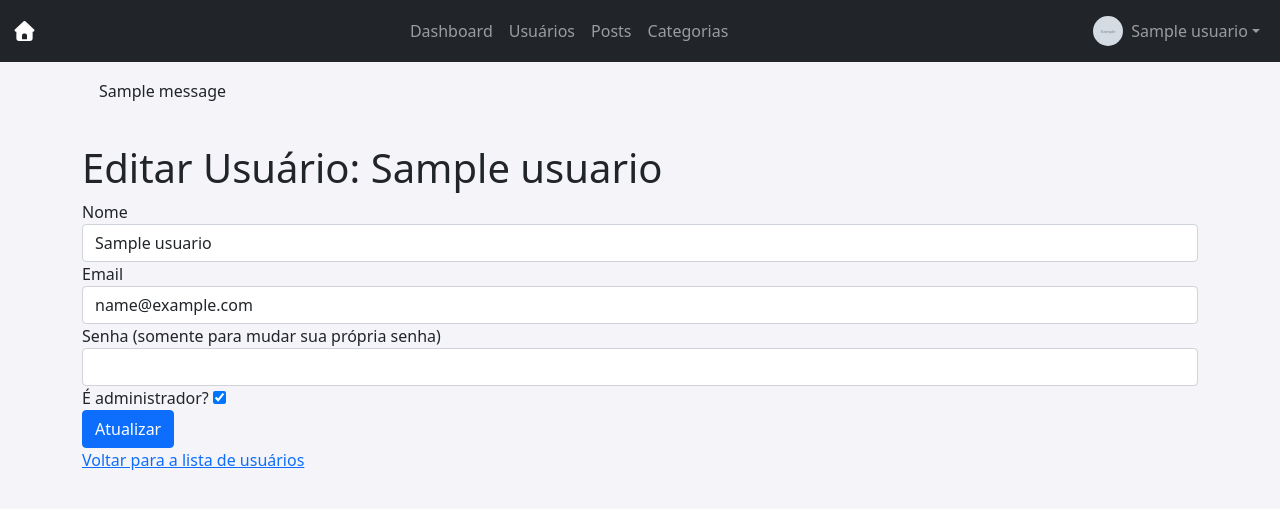
After one commit to AlaiSeide/Admin-Flask, a Flask app: page /admin/users/1/edit in a window 1280 px wide. The commit adds this page. Shown: the top 509 px of the page. Run offline with Flask 3, Linux system fonts and the light colour scheme; a user stored in the database is signed in; tables that the repository leaves empty hold one stand-in row (values such as "Sample post"); grey boxes marked "Sample" are stand-in pictures; one stand-in notice (Sample message) is shown; some libraries are stand-ins or nearby versions.

Commit message:
create templates edit, add, delete...

```diff
--- a/adminflask/__init__.py
+++ b/adminflask/__init__.py
@@ -11,7 +11,9 @@ app = Flask(__name__)
 # para se conectar ao banco mysql remotamente precisamos dessa biblioteca encima.
 app.config['SQLALCHEMY_DATABASE_URI'] = f'mysql+mysqlconnector://alaiseide:2040Amor..@{server}/Admin'
 app.config['SECRET_KEY'] = '840966b21520d9cc13a2df0ae47f4bec'
-app.config['UPLOAD_FOLDER'] = 'static/images'
+# Diretório onde as fotos de perfil serão armazenadas
+app.config['UPLOAD_FOLDER'] = os.path.join(app.root_path, 'static', 'images', 'perfis')
+# app.config['UPLOAD_FOLDER'] = 'static/images'
 
 db = SQLAlchemy(app)
 bcrypt = Bcrypt(app)
--- a/adminflask/admin/routes.py
+++ b/adminflask/admin/routes.py
@@ -1,9 +1,9 @@
 from flask import Blueprint, render_template, request, flash, redirect, url_for, flash
 from flask_login import login_required, current_user, login_user, logout_user
-from adminflask.forms import AdminLogin
+from adminflask.forms import AdminLogin, EditUserForm, ConfirmDeleteForm, CreateUserForm, AdminProfileForm
 from adminflask.models import Category, Usuario
 from adminflask import db, bcrypt, loginmanager
-from adminflask.admin.utils import admin_required
+from adminflask.admin.utils import admin_required, salvar_foto_perfil
 admin = Blueprint('admin', __name__)
 
 
@@ -30,31 +30,179 @@ def admin_login():
 
     return render_template('admin/admin_login.html', form=form)
 
-
 @admin.route('/logout')
-@login_required
 @admin_required
 def admin_logout():
     logout_user()
     flash('Logout feito com sucesso', 'alert-success')
     return redirect(url_for('admin.admin_login'))
 
+
 @admin.route('/dashboard')
-@login_required
 @admin_required
 def admin_dashboard():
     return render_template('admin/dashboard.html')
 
+@admin.route('/profile', methods=['GET', 'POST'])
+@admin_required
+def admin_profile():
+    form = AdminProfileForm()
+
+    if form.validate_on_submit():
+        # Atualiza o nome e e-mail do administrador
+        current_user.nome = form.nome.data
+        current_user.email = form.email.data
+
+        # Se o administrador quiser alterar a senha
+        if form.senha.data:
+            senha_hash = bcrypt.generate_password_hash(form.senha.data).decode('utf-8')
+            current_user.senha = senha_hash
+            flash('Sua senha foi alterada com sucesso.', 'alert-success')
+
+        # Se o administrador quiser alterar a foto de perfil
+        if form.foto_perfil.data:
+            foto_arquivo = salvar_foto_perfil(form.foto_perfil.data)
+            current_user.foto_perfil = foto_arquivo  # Salva o nome da foto no banco de dados
+
+        # Salva as alterações no banco de dados
+        db.session.commit()
+        flash('Seu perfil foi atualizado com sucesso.', 'alert-success')
+        return redirect(url_for('admin.admin_profile'))
+
+    # Preenche os campos do formulário com os dados atuais do usuário
+    form.nome.data = current_user.nome
+    form.email.data = current_user.email
+
+    return render_template('admin/profile.html', form=form)
+
+# Associa a rota '/users' ao blueprint 'admin'
 @admin.route('/users')
-@login_required
+# Aplica o decorador 'admin_required' para garantir que apenas administradores possam acessar a rota
 @admin_required
 def admin_users():
-    # Aqui você puxaria a lista de usuários do banco de dados
-    users = Usuario.query.all()
-    return render_template('admin/users.html', users=users)
+    # Obtém o parâmetro 'search' da URL (por exemplo, '/users?search=nome'), ou usa uma string vazia se não estiver presente
+    search_query = request.args.get('search', '', type=str)
+    # Obtém o parâmetro 'page' da URL para paginação (por exemplo, '/users?page=2'), ou usa 1 se não estiver presente
+    page = request.args.get('page', 1, type=int)
 
+    # Verifica se há uma consulta de busca (se o usuário digitou algo no campo de busca)
+    if search_query:
+        # Realiza uma consulta no banco de dados filtrando usuários cujo nome ou email contém a string de busca, ignorando maiúsculas e minúsculas
+        users = Usuario.query.filter(
+            # Filtra pelo nome usando 'ilike' para uma comparação insensível a maiúsculas/minúsculas
+            Usuario.nome.ilike(f'%{search_query}%') |
+            # Filtra pelo email da mesma forma
+            Usuario.email.ilike(f'%{search_query}%')
+        ).paginate(page=page, per_page=10)  # Divide os resultados em páginas de 10 itens
+    else:
+        # Se não houver busca, obtém todos os usuários com paginação
+        users = Usuario.query.paginate(page=page, per_page=10)
+
+    # Renderiza o template 'admin/users.html', passando a lista de usuários e a consulta de busca atual
+    return render_template('admin/users.html', users=users, search_query=search_query)
+
+@admin.route('/users/<int:user_id>/toggle_active')
+@admin_required
+def toggle_user_active(user_id):
+    user = Usuario.query.get_or_404(user_id)
+    user.is_active_user = not user.is_active_user
+    db.session.commit()
+    status = 'ativado' if user.is_active_user else 'suspenso'
+    flash(f'Usuário {user.nome} foi {status} com sucesso.', 'success')
+    return redirect(url_for('admin.admin_users'))
+
+
+@admin.route('/users/new', methods=['GET', 'POST'])
+@admin_required
+def create_user():
+    form = CreateUserForm()
+
+    if form.validate_on_submit():
+        # Cria uma senha criptografada
+        senha_hash = bcrypt.generate_password_hash(form.senha.data).decode('utf-8')
+        # Cria o novo usuário
+        novo_usuario = Usuario(nome=form.nome.data, email=form.email.data, senha=senha_hash, is_admin=form.is_admin.data)
+        # Salva o usuário no banco de dados
+        db.session.add(novo_usuario)
+        db.session.commit()
+
+        flash(f'Novo usuário {novo_usuario.nome} foi criado com sucesso.', 'alert-success')
+        return redirect(url_for('admin.admin_users'))
+
+    return render_template('admin/create_user.html', form=form)
+
+@admin.route('/users/<int:user_id>')
+@admin_required
+def view_user(user_id):
+    user = Usuario.query.get_or_404(user_id)
+    return render_template('admin/view_user.html', user=user)
+
+
+@admin.route('/users/<int:user_id>/edit', methods=['GET', 'POST'])
+@admin_required
+def edit_user(user_id):
+    user = Usuario.query.get_or_404(user_id)
+    form = EditUserForm()
+
+    if form.validate_on_submit():
+        # Atualiza os campos nome, email, e status de admin
+        user.nome = form.nome.data
+        user.email = form.email.data
+        user.is_admin = form.is_admin.data
+
+        # Verifica se o admin está editando sua própria conta e se quer mudar a senha
+        if user.id == current_user.id and form.senha.data:
+            senha_hash = bcrypt.generate_password_hash(form.senha.data).decode('utf-8')
+            user.senha = senha_hash
+            flash('Sua senha foi alterada com sucesso.', 'alert-success')
+
+        db.session.commit()
+        flash('As informações do usuário foram atualizadas com sucesso.', 'alert-success')
+        return redirect(url_for('admin.admin_users'))
+
+    # Preenche o formulário com os dados atuais do usuário
+    form.nome.data = user.nome
+    form.email.data = user.email
+    form.is_admin.data = user.is_admin
+
+    # Se o administrador estiver editando outro usuário, mostra um campo de senha "não editável"
+    if user.id != current_user.id:
+       form.senha.render_kw = {
+           'disabled': True,  # Desativa o campo para outros usuários
+            'type': 'password',  # Define como tipo password para mostrar pontinhos
+            'placeholder': '••••••••••'
+        }# Exibe senha com pontinhos e torna o campo não editável
+
+    return render_template('admin/edit_user.html', form=form, user=user)
+
+@admin.route('/users/<int:user_id>/delete', methods=['GET', 'POST'])
+@admin_required  # Certifique-se de que apenas admin pode acessar
+def delete_user(user_id):
+    user = Usuario.query.get_or_404(user_id)
+    form = ConfirmDeleteForm()
+
+    # Verifica se o administrador está tentando excluir a si mesmo (opcional)
+    if user.id == current_user.id:
+        flash('Você não pode excluir a sua própria conta.', 'alert-danger')
+        return redirect(url_for('admin.admin_users'))
+
+    if form.validate_on_submit() and form.confirmar.data:
+        # Excluir os dados associados ao usuário (exemplo: posts)
+        for post in user.posts:
+            db.session.delete(post)
+
+        # Excluir o próprio usuário
+        db.session.delete(user)
+        db.session.commit()
+
+        flash(f'Usuário {user.nome} foi excluído com sucesso.', 'alert-success')
+        return redirect(url_for('admin.admin_users'))
+
+    return render_template('admin/delete_user.html', form=form, user=user)
+
+
+# posts
 @admin.route('/posts')
-@login_required
 @admin_required
 def admin_posts():
     # Aqui você puxaria a lista de posts do banco de dados
@@ -64,7 +212,6 @@ def admin_posts():
 
 # Exibir página de gerenciamento de categorias
 @admin.route('/categories')
-@login_required
 @admin_required
 def admin_categories():
     categories = Category.query.all()  # Supondo que você tenha um modelo Category
@@ -72,7 +219,6 @@ def admin_categories():
 
 # Adicionar nova categoria
 @admin.route('/categories/add', methods=['POST'])
-@login_required
 @admin_required
 def add_category():
     category_name = request.form.get('category_name')
@@ -80,29 +226,27 @@ def add_category():
         new_category = Category(name=category_name)
         db.session.add(new_category)
         db.session.commit()
-        flash('Categoria adicionada com sucesso!', 'success')
+        flash('Categoria adicionada com sucesso!', 'alert-success')
     return redirect(url_for('admin.admin_categories'))
 
 # Editar categoria
 @admin.route('/categories/<int:category_id>/edit', methods=['GET', 'POST'])
-@login_required
 @admin_required
 def edit_category(category_id):
     category = Category.query.get_or_404(category_id)
     if request.method == 'POST':
         category.name = request.form.get('category_name')
         db.session.commit()
-        flash('Categoria atualizada com sucesso!', 'success')
+        flash('Categoria atualizada com sucesso!', 'alert-success')
         return redirect(url_for('admin.admin_categories'))
     return render_template('admin/edit_category.html', category=category)
 
 # Excluir categoria
 @admin.route('/categories/<int:category_id>/delete')
-@login_required
 @admin_required
 def delete_category(category_id):
     category = Category.query.get_or_404(category_id)
     db.session.delete(category)
     db.session.commit()
-    flash('Categoria excluída com sucesso!', 'success')
+    flash('Categoria excluída com sucesso!', 'alert-success')
     return redirect(url_for('admin.admin_categories'))
--- a/adminflask/forms.py
+++ b/adminflask/forms.py
@@ -1,6 +1,7 @@
 from flask_wtf import FlaskForm
 from wtforms import StringField, PasswordField, SubmitField, BooleanField, TextAreaField
-from wtforms.validators import DataRequired, EqualTo, Length, Email, ValidationError
+from flask_wtf.file import FileField, FileAllowed
+from wtforms.validators import DataRequired, EqualTo, Length, Email, ValidationError, Optional
 from adminflask.models import Usuario
 
 class FormCriarConta(FlaskForm):
@@ -15,8 +16,6 @@ class FormCriarConta(FlaskForm):
         if usuario:
             raise ValidationError('E-mail ja cadastrado. Cadastre-se com outro e-mail ou faca login para continuar')
 
-
-
 class FormLogin(FlaskForm):
     email = StringField('Endereço de Email', validators=[DataRequired(), Email()])
     senha = PasswordField('Senha', validators=[DataRequired(), Length(6, 20)])
@@ -27,3 +26,29 @@ class AdminLogin(FlaskForm):
     email = StringField('Endereço de Email', validators=[DataRequired(), Email()])
     senha = PasswordField('Senha', validators=[DataRequired(), Length(6, 20)])
     botao_fazer_login = SubmitField('Login')
+
+
+class EditUserForm(FlaskForm):
+    nome = StringField('Nome', validators=[DataRequired()])
+    email = StringField('Email', validators=[DataRequired(), Email()])
+    is_admin = BooleanField('É administrador?')
+    senha = PasswordField('Senha (somente para mudar sua própria senha)', validators=[Optional()])  # Campo opcional para editar senha
+    submit = SubmitField('Atualizar')
+
+class ConfirmDeleteForm(FlaskForm):
+    confirmar = BooleanField('Você tem certeza que deseja excluir este usuário?', validators=[DataRequired()])
+    submit = SubmitField('Excluir')
+
+class CreateUserForm(FlaskForm):
+    nome = StringField('Nome', validators=[DataRequired(), Length(min=2, max=150)])
+    email = StringField('Email', validators=[DataRequired(), Email()])
+    senha = PasswordField('Senha', validators=[DataRequired(), Length(min=6)])
+    is_admin = BooleanField('Administrador?')
+    submit = SubmitField('Criar Usuário')
+
+class AdminProfileForm(FlaskForm):
+    nome = StringField('Nome', validators=[DataRequired(), Length(min=2, max=150)])
+    email = StringField('Email', validators=[DataRequired(), Email()])
+    senha = PasswordField('Nova Senha (opcional)', validators=[Optional(), Length(min=6)])
+    foto_perfil = FileField('Atualizar Foto de Perfil', validators=[Optional(), FileAllowed(['jpg', 'png'], 'Apenas imagens JPG ou PNG!')])
+    submit = SubmitField('Atualizar Perfil')
--- a/adminflask/models.py
+++ b/adminflask/models.py
@@ -24,6 +24,10 @@ class Usuario(db.Model, UserMixin):
     # Cada usuário tem uma senha secreta guardada de forma segura.
     senha = db.Column(db.String(256), nullable=False)
 
+    foto_perfil = db.Column(db.String(150), nullable=True, default='default.png')  # Imagem de perfil
+    is_active_user = db.Column(db.Boolean, default=True)
+    def is_active(self):
+        return self.is_active_user
     # Campo para verificar se o usuário é admin
     is_admin = db.Column(db.Boolean, default=False)
 
--- a/adminflask/templates/admin/base_admin.html
+++ b/adminflask/templates/admin/base_admin.html
@@ -5,40 +5,35 @@
   <meta name="viewport" content="width=device-width, initial-scale=1.0">
   <title>Admin - Meu Blog</title>
   <link href="https://cdn.jsdelivr.net/npm/bootstrap@5.1.3/dist/css/bootstrap.min.css" rel="stylesheet">
+  <link rel="stylesheet" href="https://cdn.jsdelivr.net/npm/bootstrap-icons@1.10.5/font/bootstrap-icons.css">
+
   <link href="{{ url_for('static', filename='css/admin_style.css') }}" rel="stylesheet">
 </head>
 <body>
-  <!-- Navbar Admin -->
-  <nav class="navbar navbar-expand-lg navbar-dark bg-dark">
-    <div class="container-fluid">
-      <a class="navbar-brand" href="#">Admin</a>
-      <div class="collapse navbar-collapse" id="navbarNav">
-        <ul class="navbar-nav ms-auto">
-          <li class="nav-item">
-            <a class="nav-link" href="{{ url_for('admin.admin_dashboard') }}">Dashboard</a>
-          </li>
-          <li class="nav-item">
-            <a class="nav-link" href="{{ url_for('admin.admin_users') }}">Usuários</a>
-          </li>
-          <li class="nav-item">
-            <a class="nav-link" href="{{ url_for('admin.admin_posts') }}">Posts</a>
-          </li>
-          <li class="nav-item">
-            <a class="nav-link" href="{{ url_for('admin.admin_categories') }}">Categorias</a>
-          </li>
-          <li class="nav-item"></li>
-            <a class="nav-link" href="{{ url_for('admin.admin_logout') }}">Sair</a>
-          </li>
-        </ul>
-      </div>
-    </div>
-  </nav>
+
+  {% if current_user.is_authenticated  %}
+    {% include 'admin/navbar.html' %}
+  {% endif %}
+
+  <!-- exibir as mensagem para cada pagina e alerta -->
+  <div class="container">
+    {% with mensagens = get_flashed_messages(with_categories = True) %}
+        {% for categoria, mensagem in mensagens %}
+            <div class="alert {{ categoria }}">
+                {{ mensagem }}
+            </div>
+        {% endfor %}
+    {% endwith %}
+  </div>
 
   <!-- Conteúdo principal -->
   <div class="container my-4">
-    {% block content %}{% endblock %}
+    {% block content %}
+    {% endblock %}
   </div>
 
+
+  <script src="https://cdn.jsdelivr.net/npm/@fortawesome/fontawesome-free/js/all.min.js"></script>
   <script src="https://cdn.jsdelivr.net/npm/bootstrap@5.1.3/dist/js/bootstrap.bundle.min.js"></script>
   <script src="{{ url_for('static', filename='js/admin_script.js') }}"></script>
 </body>
--- /dev/null
+++ b/adminflask/templates/admin/edit_user.html
@@ -0,0 +1,38 @@
+{% extends "admin/base_admin.html" %}
+
+
+{% block content %}
+    <h1>Editar Usuário: {{ user.nome }}</h1>
+
+    <form method="POST" action="">
+        {{ form.hidden_tag() }}
+
+        <div>
+            {{ form.nome.label }}
+            {{ form.nome(class="form-control") }}
+        </div>
+
+        <div>
+            {{ form.email.label }}
+            {{ form.email(class="form-control") }}
+        </div>
+
+        <!-- Campo de senha -->
+        <div>
+            {{ form.senha.label }}
+            {{ form.senha(class="form-control") }}
+        </div>
+
+        <div>
+            {{ form.is_admin.label }}
+            {{ form.is_admin() }}
+        </div>
+
+        <div>
+            {{ form.submit(class="btn btn-primary") }}
+        </div>
+    </form>
+
+    <a href="{{ url_for('admin.admin_users') }}">Voltar para a lista de usuários</a>
+
+{% endblock %}
--- /dev/null
+++ b/adminflask/templates/admin/navbar.html
@@ -0,0 +1,43 @@
+<!-- Navbar Admin -->
+<nav class="navbar navbar-expand-lg navbar-dark bg-dark">
+    <div class="container-fluid">
+        <!-- Ícone para o site principal -->
+        <a class="navbar-brand" href="{{ url_for('main.homepage') }}">
+            <i class="fas fa-home"></i> <!-- Ícone de home para site principal -->
+        </a>
+        <!-- Botão para navbar responsiva -->
+        <button class="navbar-toggler" type="button" data-bs-toggle="collapse" data-bs-target="#navbarNav" aria-controls="navbarNav" aria-expanded="false" aria-label="Toggle navigation">
+            <span class="navbar-toggler-icon"></span>
+        </button>
+        <!-- Itens da navbar -->
+        <div class="collapse navbar-collapse" id="navbarNav">
+            <ul class="navbar-nav ms-auto">
+                <li class="nav-item">
+                    <a class="nav-link" href="{{ url_for('admin.admin_dashboard') }}">Dashboard</a>
+                </li>
+                <li class="nav-item">
+                    <a class="nav-link" href="{{ url_for('admin.admin_users') }}">Usuários</a>
+                </li>
+                <li class="nav-item">
+                    <a class="nav-link" href="{{ url_for('admin.admin_posts') }}">Posts</a>
+                </li>
+                <li class="nav-item">
+                    <a class="nav-link" href="{{ url_for('admin.admin_categories') }}">Categorias</a>
+                </li>
+            </ul>
+            <!-- Exibir nome e foto de perfil do admin logado -->
+            <ul class="navbar-nav ms-auto">
+                <li class="nav-item dropdown">
+                    <a class="nav-link dropdown-toggle d-flex align-items-center" href="#" id="adminProfileDropdown" role="button" data-bs-toggle="dropdown" aria-expanded="false">
+                        <img src="{{ url_for('static', filename='images/perfis/' + current_user.foto_perfil) }}" alt="Foto de Perfil" class="rounded-circle" width="30" height="30">
+                        <span class="ms-2">{{ current_user.nome }}</span> <!-- Nome do admin logado -->
+                    </a>
+                    <ul class="dropdown-menu dropdown-menu-end" aria-labelledby="adminProfileDropdown">
+                        <li><a class="dropdown-item" href="{{ url_for('admin.admin_profile') }}">Perfil</a></li>
+                        <li><a class="dropdown-item" href="{{ url_for('admin.admin_logout') }}">Sair</a></li>
+                    </ul>
+                </li>
+            </ul>
+        </div>
+    </div>
+</nav>
```
Also changed, not shown: adicionar_usuarios.py (added, +22 -0 lines), adminflask/admin/utils.py (+30 -6 lines), adminflask/templates/admin/admin_login.html (+5 -43 lines), adminflask/templates/admin/create_user.html (added, +45 -0 lines), adminflask/templates/admin/delete_user.html (added, +33 -0 lines), adminflask/templates/admin/profile.html (added, +69 -0 lines), adminflask/templates/admin/users.html (+79 -2 lines), adminflask/templates/admin/view_user.html (added, +21 -0 lines), adminflask/static/images/perfis/280e82f468e19068.png (added), adminflask/static/images/perfis/f4fad02bf54cda6e.png (added).
